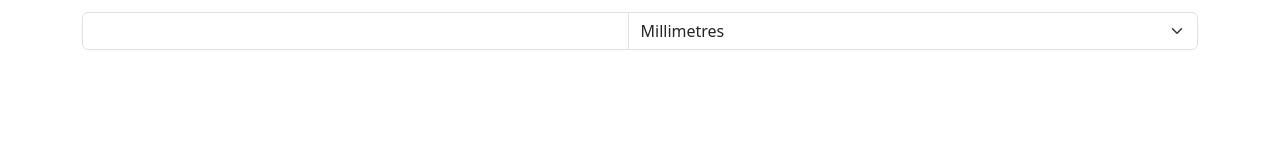
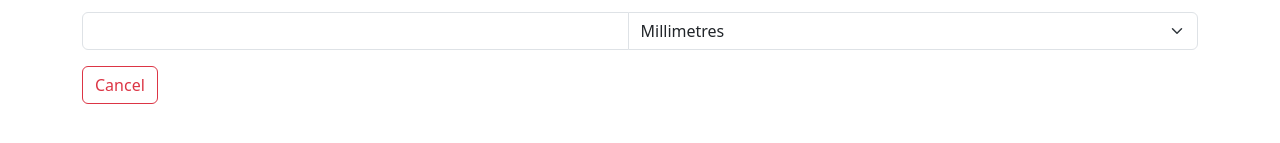
Before and after one commit to dalienst/suppco-contractor, a React (Create React App) app: page /order/1/aggregate in a window 1280 px wide. Shown: the part 263-406 px from the top of the page. Built offline with nearby package versions, Linux system fonts and the light colour scheme.

Commit message:
update changes

```diff
--- a/src/pages/OrderAggregate.jsx
+++ b/src/pages/OrderAggregate.jsx
@@ -54,7 +54,11 @@ function OrderAggregate() {
             </div>
 
             <div className="mb-3">
-
+              <div className="d-flex align-content-center justify-content-between mb-3">
+                <div>
+                  <Link className="btn btn-outline-danger">Cancel</Link>
+                </div>
+              </div>
             </div>
           </form>
         </section>
```
